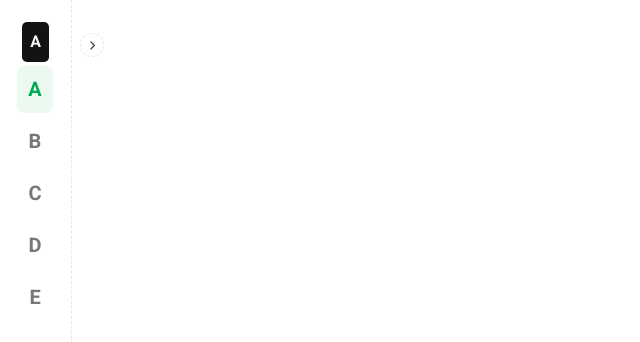
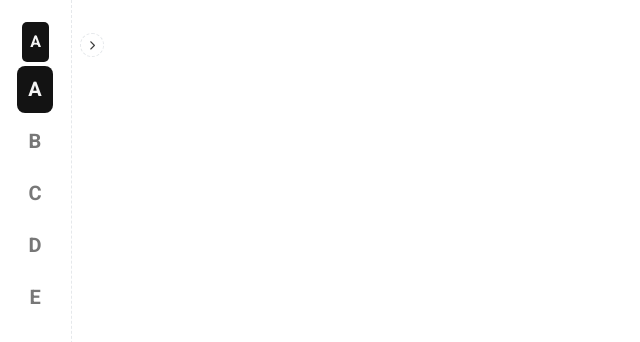
Before and after one commit to LeoAlonso20/GymFitnessClub, a React (Create React App) app in the folder clubapp/: page / in a window 1280 px wide. Shown: the top 342 px of the page, without its empty margins (0-640 px from the left). Built offline with nearby package versions, Linux system fonts and the light colour scheme.

Commit message:
efect ripple in options

```diff
--- a/clubapp/src/components/OptionsNav/OptionsNav.css
+++ b/clubapp/src/components/OptionsNav/OptionsNav.css
@@ -47,12 +47,12 @@
 }
 
 .specific-option-selected {
-    background-color: rgba(0, 171, 85, 0.08);
+    background-color: rgb(0, 0, 0, 0.925);
     font-weight: 550;
 }
 
 .specific-option-selected:hover{
-    background-color: rgba(0, 171, 85, 0.08);
+    background-color: rgb(0, 0, 0, 0.925);
 }
 
 
@@ -71,7 +71,7 @@
 }
 
 .icon-column-selected{
-    color: rgb(0, 171, 85);
+    color: #f5f5f5;
 }
 
 .name-option-column{
@@ -85,7 +85,25 @@
 }
 
 .name-option-selected{
-    color: rgb(0, 171, 85);
+    color: #f5f5f5;
 }
 
-/* https://www.youtube.com/watch?v=_0j6OxNOXjs */
+/* Efecto ripple */
+
+.ripple{
+    background-position: center;
+    transition: background 0.8s;
+}
+
+.ripple:hover{
+    background-color: rgb(11, 11, 11, 0.925);
+    background-image: radial-gradient(circle, transparent 1%, #222 1% );
+    background-position: center;
+    background-size: 15000%;
+}
+
+.ripple:active{
+    transition: background 0s;
+    background-color: rgb(0, 0, 0, 0.925);
+    background-size: 100%;
+}
--- a/clubapp/src/components/OptionsNav/OptionsNav.js
+++ b/clubapp/src/components/OptionsNav/OptionsNav.js
@@ -22,7 +22,7 @@ const OptionsNav = ({open}) => {
                 <div className="options">
                     {options.map( ([idOption, iconOption, nameOption]) => {
                         return(
-                        <div className={`specific-option ${idOption === optionSelected ? 'specific-option-selected' : ''}`} key={idOption} onClick={() => handleClick(idOption)}>
+                        <div className={`specific-option ripple ${idOption === optionSelected ? 'specific-option-selected' : ''}`} key={idOption} onClick={() => handleClick(idOption)}>
                             <div className={`icon-column ${idOption === optionSelected ? 'icon-column-selected' : ''}`}>
                                 <p>{iconOption}</p>
                             </div>
```
